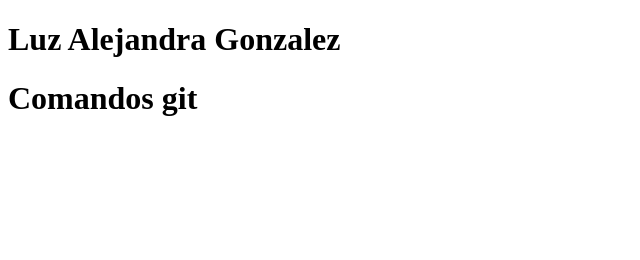
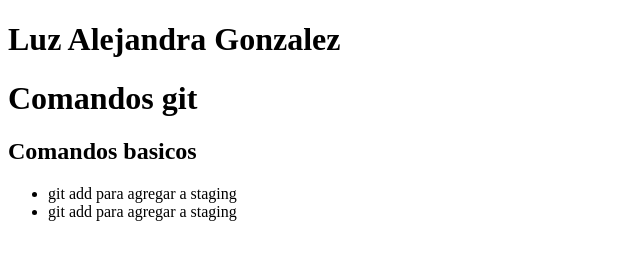
Before and after one commit to LuzGonzalez/comandos-git, a plain HTML site: page index.html in a window 1280 px wide. Shown: the whole page, without its empty margins (0-640 px from the left). Drawn offline with Linux system fonts and the light colour scheme.

Commit message:
feat: add comandos basicos git

```diff
--- a/index.html
+++ b/index.html
@@ -1,10 +1,16 @@
 <!DOCTYPE html>
 <html>
 <head>
+<meta charset="utf-8">
     <title>Comandos git</title>
 </head>
 <body>
 <h1>Luz Alejandra Gonzalez</h1>
 <h1>Comandos git</h1>
+<h2>Comandos basicos</h2>
+<ul>
+ <li>git add para agregar a staging</li>
+  <li>git add para agregar a staging</li>
+</ul>
 </body>
 </html>
```
